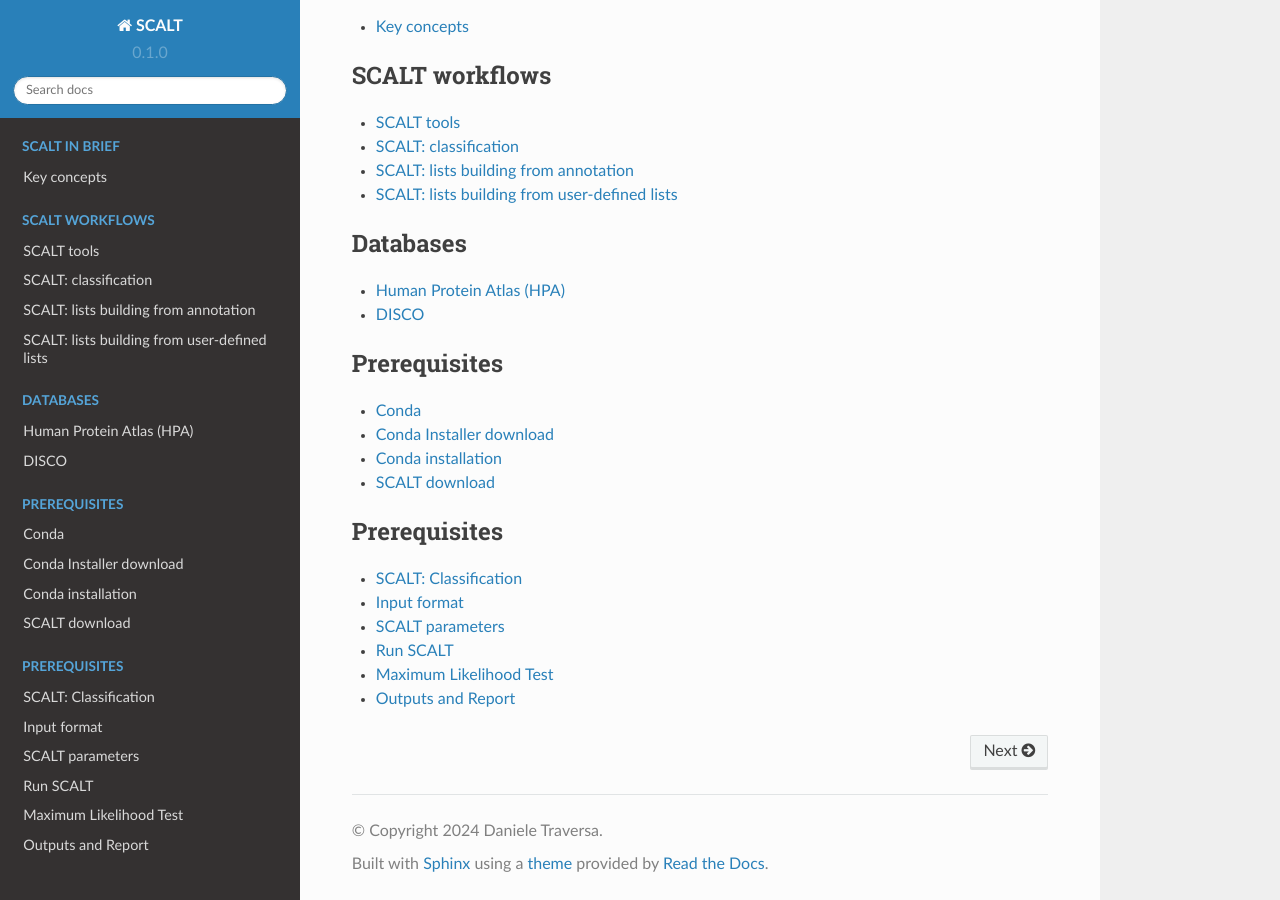
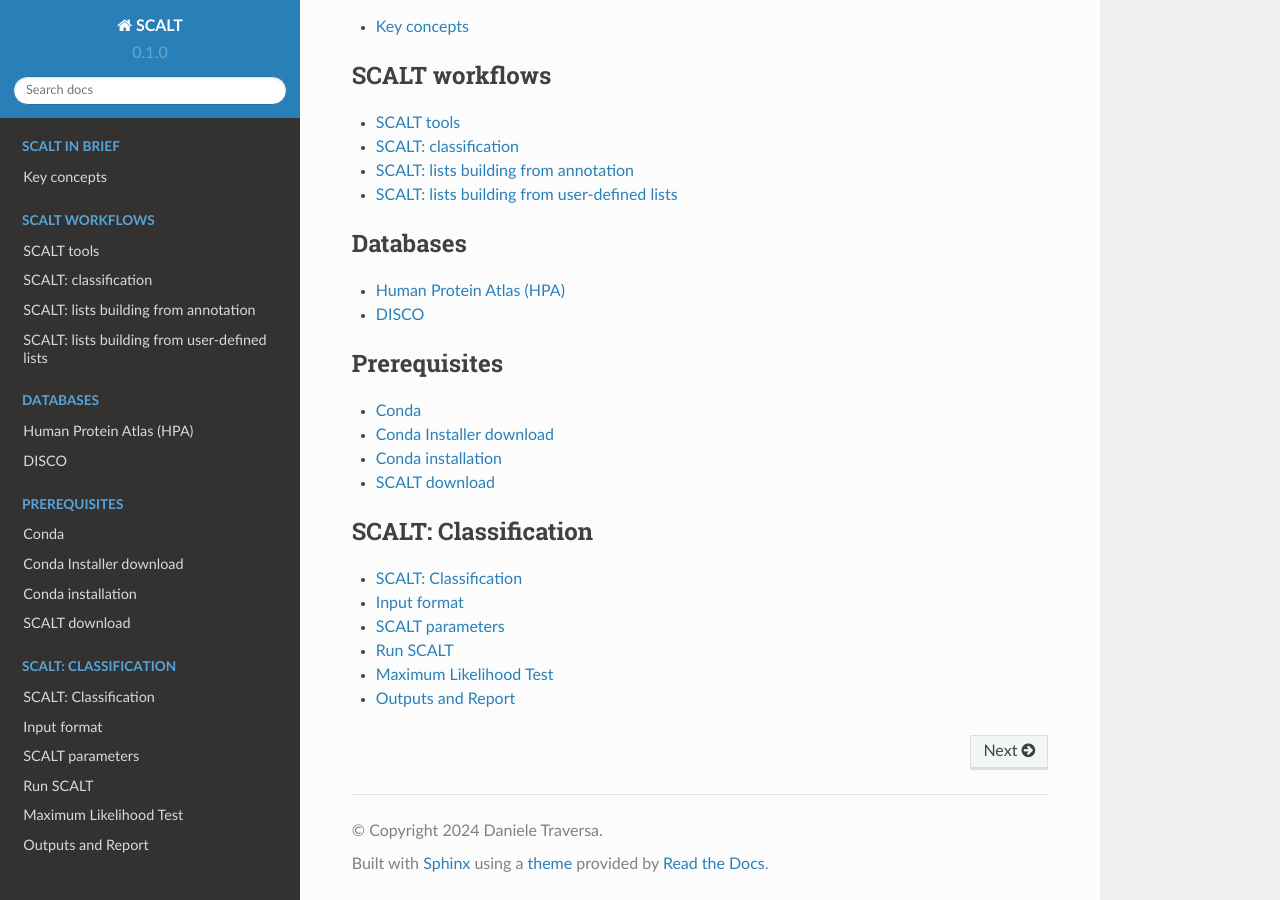
Before and after one commit to danitrave/CapitalCitiesGame, a Sphinx documentation site: the page built from docs/source/index.rst, in a window 1280 px wide and 900 px high, scrolled down 793 px. Built offline with Sphinx 7.4.7 and the Read the Docs theme 2.0.0, drawn with Linux system fonts in a browser that asks for light colours.

Commit message:
Update index.rst

```diff
--- a/docs/source/index.rst
+++ b/docs/source/index.rst
@@ -43,6 +43,6 @@ Please see the manual for point to point instructions and tips for the execution
 
 .. toctree::
    :maxdepth: 2
-   :caption: Prerequisites
+   :caption: SCALT: Classification
 
    classification.rst
```
